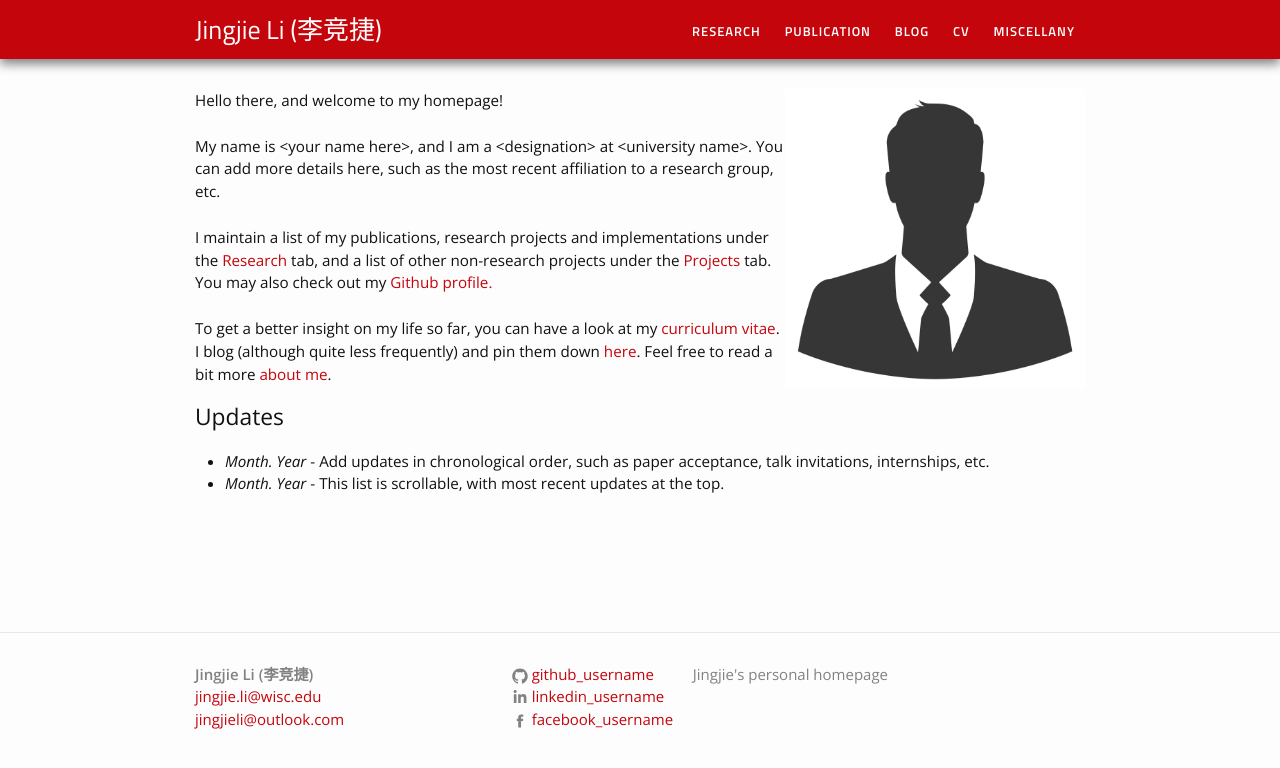
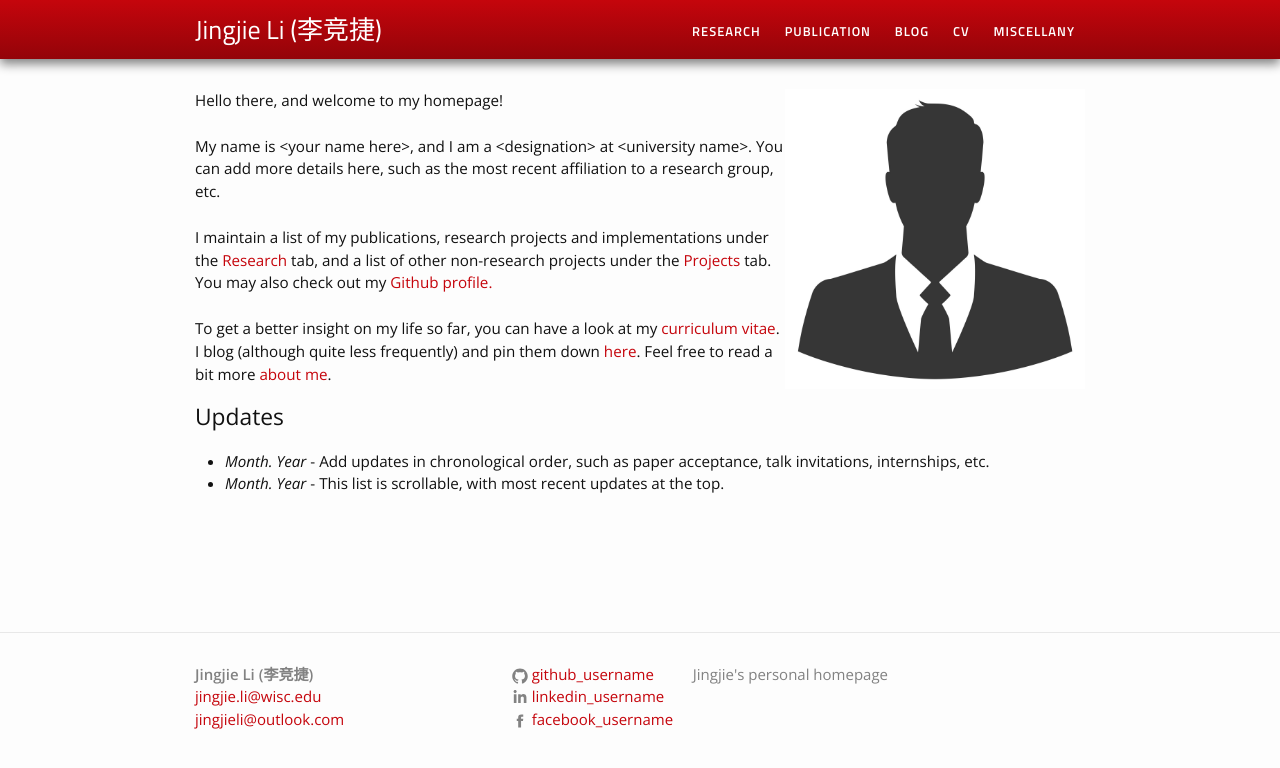
Before and after one commit to jingjieli95/jingjieli95.github.io, a Jekyll site: the page built from index.html, in a window 1280 px wide. Shown: the top 768 px of the page. Built offline with Jekyll 4.4.1, drawn with Linux system fonts in a browser that asks for light colours.

Commit message:
Update main.scss

```diff
--- a/css/main.scss
+++ b/css/main.scss
@@ -14,7 +14,7 @@ $text-color:       #111;
 $background-color: #fdfdfd;
 $brand-color:      #C5050C; //#0077CC;
 
-$blue-color-dark: #C5050C; //darken(#C5050C, 10%); //darken(#3E7AD1, 10%);
+$blue-color-dark: darken(#C5050C, 10%); //darken(#3E7AD1, 10%);
 $blue-color-light: #C5050C;//#4B93DB;
 
 $grey-color:       #828282;
```
